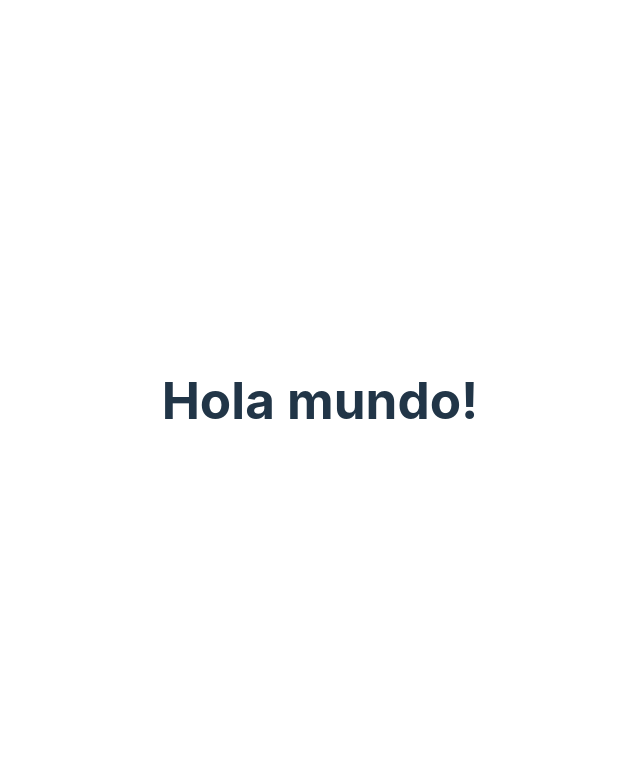
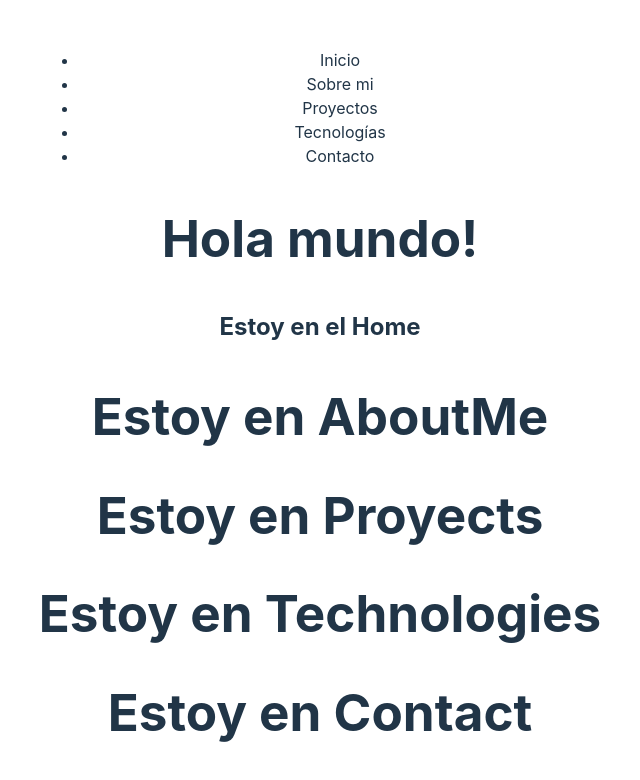
Before and after one commit to Tortoiselizard/Portafolio_Front, a React (Vite) app: page / in a window 1280 px wide. Shown: the top 780 px of the page, without its empty margins (320-960 px from the left). Built offline with nearby package versions, Linux system fonts and the light colour scheme.

Commit message:
change App: add components: Nav, Home, AboutMe, Proyects, Technologies and Contact (line 1-6, 13-18)

```diff
--- a/src/App.jsx
+++ b/src/App.jsx
@@ -1,16 +1,21 @@
+import Nav from './components/Nav/Nav'
+import Home from './components/Home/Home'
+import AboutMe from './components/AboutMe/AboutMe'
+import Proyects from './components/Proyects/Proyects'
+import Technologies from './components/Technologies/Technologies'
+import Contact from './components/Contact/Contact'
+
 import './App.css'
 
 function App () {
-  const person = {
-    name: 'Troy',
-    lastName: 'Pernía'
-  }
-
-  console.log(person)
-
   return (
     <>
-      <h1>Hola mundo!</h1>
+      <Nav />
+      <Home />
+      <AboutMe />
+      <Proyects />
+      <Technologies />
+      <Contact />
     </>
   )
 }
```
